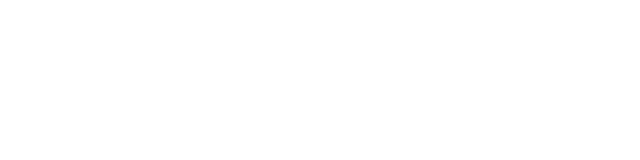
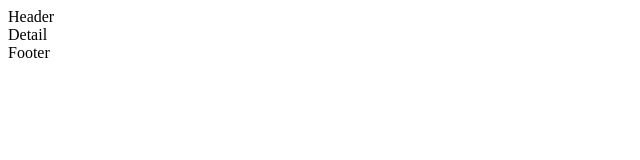
Before and after one commit to shunmakk/carshare-review-app, a React (Create React App) app: page /datail in a window 1280 px wide. Shown: the top 160 px of the page, without its empty margins (0-640 px from the left). Built offline with nearby package versions, Linux system fonts and the light colour scheme.

Commit message:
ルーティング設定とdetailページの追加

```diff
--- a/src/App.tsx
+++ b/src/App.tsx
@@ -1,8 +1,39 @@
 import './App.scss';
+import {BrowserRouter as Router,Route,Routes} from 'react-router-dom';
+import Home from './pages/home/Home';
+import Header from './components/Header';
+import Footer from './components/Footer';
+import Login from './pages/Login/Login';
+import Contact from './pages/contact/Contact';
+import Review from './pages/review/Review';
+import Detail from './pages/Detail/Detail';
+import Careco from './pages/Detail/Careco';
+import Dcarshare from './pages/Detail/Dcarshare';
+import Orix from './pages/Detail/Orix';
+import Times from './pages/Detail/Times';
+import NotFound from './pages/notFound/NotFound';
+
+
 
 function App() {
   return (
     <div className="App">
+      <Router>
+        <Header/>
+        <Routes>
+          <Route path='/' element={<Home/>} />
+          <Route path='/login' element={<Login/>} />
+          <Route path='/contact' element={<Contact/>} />
+          <Route path='/review' element={<Review/>} />
+          <Route path='/datail' element={<Detail/>}/>
+          <Route path='/detail/careco' element={<Careco/>} />
+          <Route path='/detail/dcarshare' element={<Dcarshare/>} />
+          <Route path='/detail/orix' element={<Orix/>} />
+          <Route path='/detail/times' element={<Times/>} />
+          <Route path='*' element={<NotFound/>} />
+        </Routes>
+        <Footer/>
+      </Router>
     </div>
   );
 }
--- /dev/null
+++ b/src/pages/Detail/Detail.tsx
@@ -0,0 +1,9 @@
+import React from 'react'
+
+const Detail = () => {
+  return (
+    <div>Detail</div>
+  )
+}
+
+export default Detail
--- a/src/pages/Login/Login.tsx
+++ b/src/pages/Login/Login.tsx
@@ -1,4 +1,4 @@
-import './Login.sccs'
+import './Login.scss'
 
 const Login = () => {
   return (
--- a/src/pages/contact/Contact.tsx
+++ b/src/pages/contact/Contact.tsx
@@ -1,4 +1,4 @@
-import './Contact.sccs'
+import './Contact.scss'
 
 const Contact = () => {
   return (
--- /dev/null
+++ b/src/pages/notFound/NotFound.tsx
@@ -0,0 +1,9 @@
+import './NotFound.scss'
+
+const NotFound = () => {
+  return (
+    <div>NotFound</div>
+  )
+}
+
+export default NotFound
--- a/src/pages/review/Review.tsx
+++ b/src/pages/review/Review.tsx
@@ -1,4 +1,4 @@
-import './Review.sccs'
+import './Review.scss'
 
 const Review = () => {
   return (
```
Also changed, not shown: src/pages/notFound/NotFound.scss (added).
